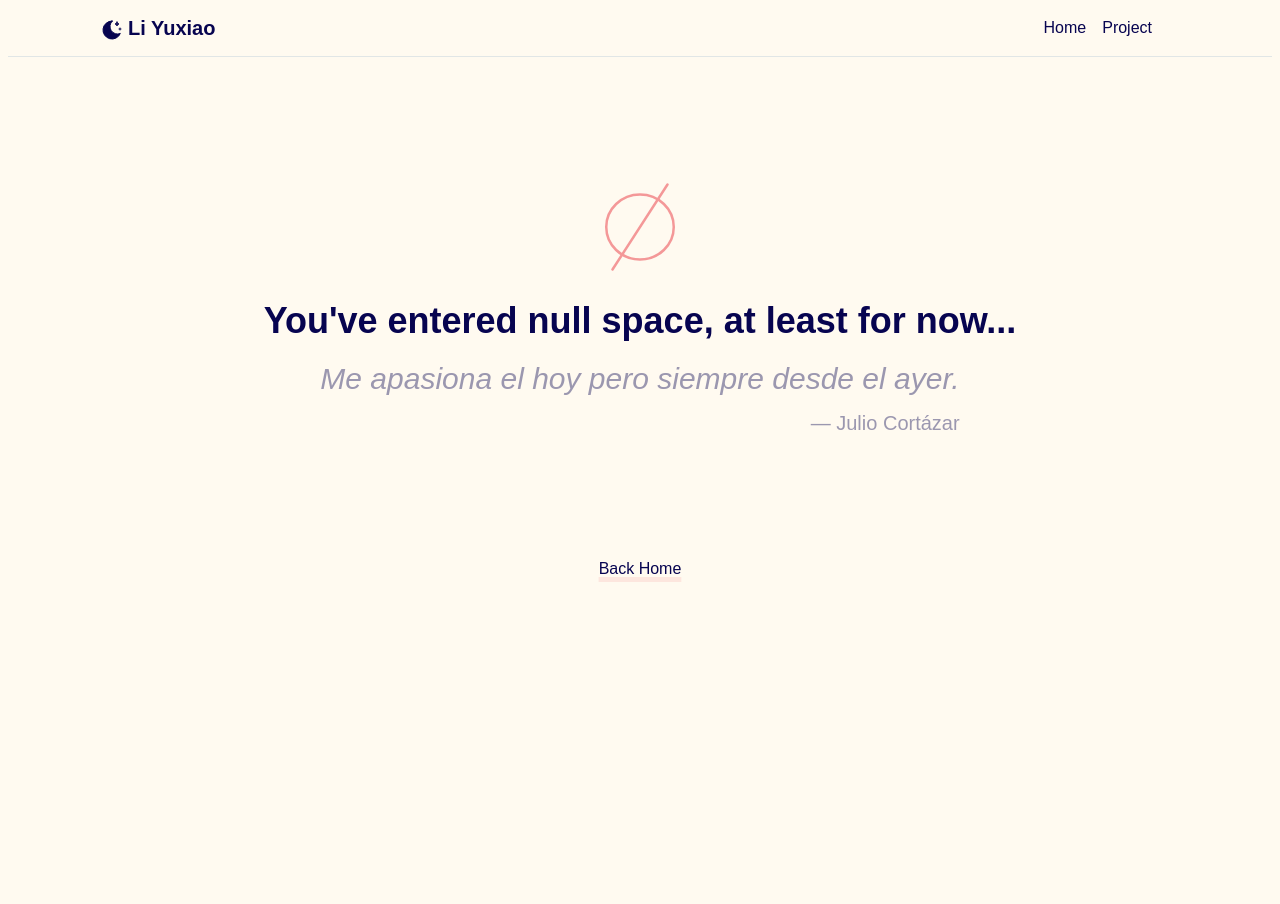
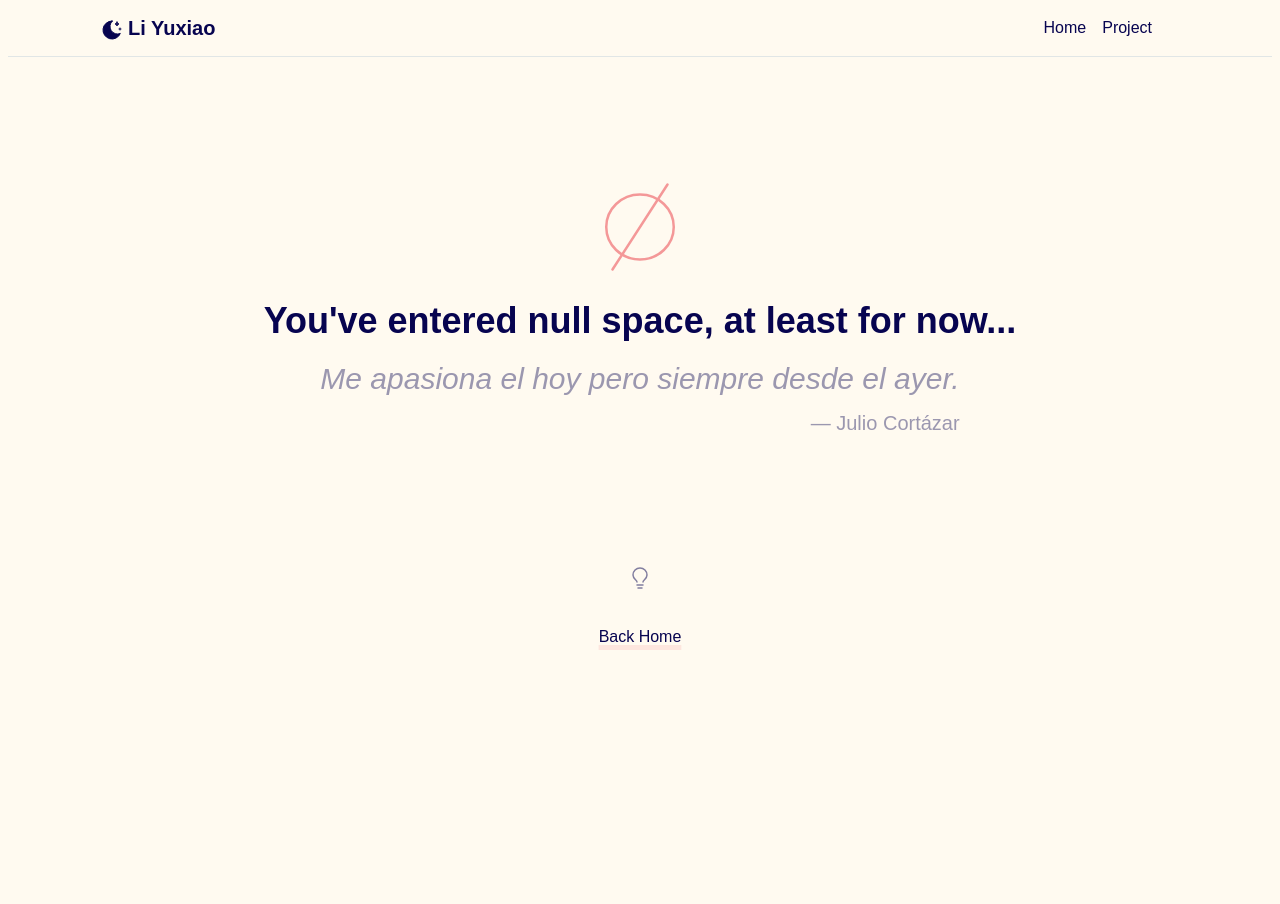
Before and after one commit to Morilindo/morilindo.github.io, a plain HTML site: page blog.html in a window 1280 px wide. Drawn offline with Linux system fonts and the light colour scheme; a web font is replaced by a local one.

Commit message:
(feat) add a hint for blog

```diff
--- a/blog.html
+++ b/blog.html
@@ -7,6 +7,8 @@
     <title>null</title>
     <script type="text/javascript" src="frontend/js/toggle_theme.js"></script>
     <link href="frontend/css/output.css" rel="stylesheet" />
+    <link href="frontend/css/blog-hint.css" rel="stylesheet" />
+    <script src="frontend/js/blog_hint.js" defer></script>
     <link
       href="https://api.fontshare.com/v2/css?f[]=lora@500,600&f[]=satoshi@500&f[]=switzer@200,201&display=swap"
       rel="stylesheet"
@@ -97,6 +99,33 @@
           <cite>— Julio Cortázar</cite>
         </blockquote>
         <div class="null-space-bottom">
+          <div class="blog-hint">
+            <button
+              type="button"
+              class="blog-hint-button"
+              aria-label="A clue"
+              aria-describedby="blog-clue"
+            >
+              <svg
+                viewBox="0 0 24 24"
+                width="24"
+                height="24"
+                fill="none"
+                stroke="currentColor"
+                stroke-width="1.5"
+                stroke-linecap="round"
+                stroke-linejoin="round"
+                aria-hidden="true"
+              >
+                <path
+                  d="M9 18h6M10 21h4M9 15c0-2-4-3-4-7a7 7 0 0 1 14 0c0 4-4 5-4 7"
+                />
+              </svg>
+            </button>
+            <p id="blog-clue" class="blog-hint-text" role="tooltip">
+              The past disappears, but this page remembers-somewhere.
+            </p>
+          </div>
           <a href="index.html" class="card-link">Back Home</a>
         </div>
       </section>
--- /dev/null
+++ b/frontend/css/blog-hint.css
@@ -0,0 +1,64 @@
+.blog-hint {
+    position: relative;
+    visibility: hidden;
+    opacity: 0;
+    transition: opacity 0.6s ease;
+}
+
+.blog-hint.is-ready {
+    visibility: visible;
+    opacity: 1;
+}
+
+.blog-hint-button {
+    display: grid;
+    place-items: center;
+    width: 44px;
+    height: 44px;
+    padding: 10px;
+    border: 0;
+    border-radius: 50%;
+    background: transparent;
+    color: inherit;
+    opacity: 0.5;
+    cursor: help;
+}
+
+.blog-hint-button:hover,
+.blog-hint-button:focus-visible {
+    opacity: 1;
+}
+
+.blog-hint-button:focus-visible {
+    outline: 1px solid currentColor;
+    outline-offset: 4px;
+}
+
+.blog-hint-text {
+    position: absolute;
+    bottom: 100%;
+    left: 50%;
+    width: min(28rem, calc(100vw - 3rem));
+    padding-bottom: 0.75rem;
+    text-align: center;
+    font-style: italic;
+    font-weight: 300;
+    visibility: hidden;
+    opacity: 0;
+    transform: translateX(-50%);
+    transition: opacity 0.2s ease;
+}
+
+.blog-hint:hover .blog-hint-text,
+.blog-hint:focus-within .blog-hint-text,
+.blog-hint.is-open .blog-hint-text {
+    visibility: visible;
+    opacity: 0.7;
+}
+
+@media (prefers-reduced-motion: reduce) {
+    .blog-hint,
+    .blog-hint-text {
+        transition: none;
+    }
+}
--- /dev/null
+++ b/frontend/js/blog_hint.js
@@ -0,0 +1,10 @@
+const blogHint = document.querySelector(".blog-hint");
+
+if (blogHint) {
+    window.setTimeout(() => blogHint.classList.add("is-ready"), 3000);
+
+    // Tapping also reveals the clue on touch screens.
+    blogHint.querySelector("button").addEventListener("click", () => {
+        blogHint.classList.toggle("is-open");
+    });
+}
```
Also changed, not shown: frontend/css/output.css.
